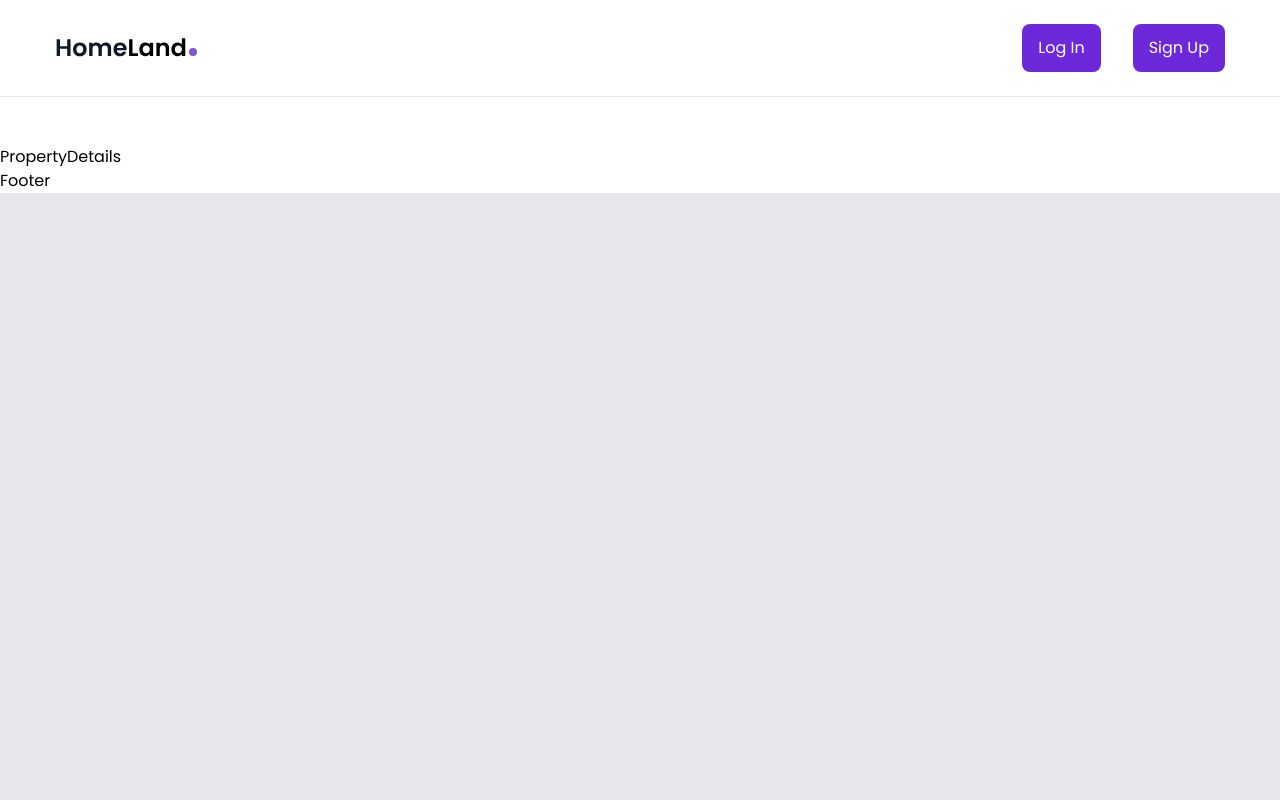
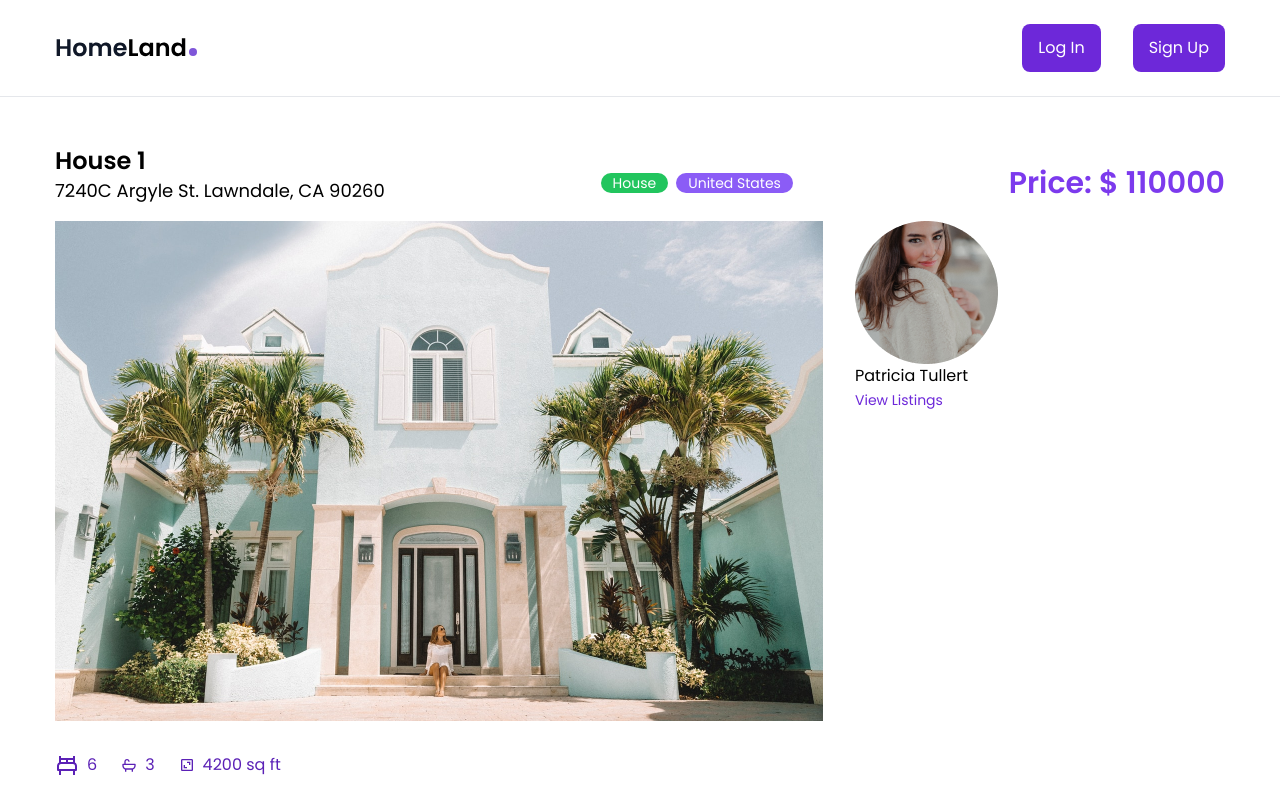
Before and after one commit to saniyafarzindeveloper/homeland-realestate, a React (Create React App) app: page /property/1 in a window 1280 px wide. Shown: the top 800 px of the page. Built offline with nearby package versions, Linux system fonts and the light colour scheme.

Commit message:
property details page in implementation

```diff
--- a/src/pages/PropertyDetails.js
+++ b/src/pages/PropertyDetails.js
@@ -1,7 +1,96 @@
-import React from 'react';
+import React from "react";
+
+//import data
+import { housesData } from "../data";
+
+import { useParams } from "react-router-dom";
+
+import { BiBed, BiBath, BiArea } from "react-icons/bi";
+
+import { Link } from "react-router-dom";
 
 const PropertyDetails = () => {
-  return <div>PropertyDetails</div>;
+  //get house ID
+  const { id } = useParams();
+  // console.log(id);
+
+  //get house based on ID
+  const house = housesData.find((house) => {
+    return house.id === parseInt(id);
+  });
+
+  console.log(house);
+
+  return (
+    <section>
+      <div className="container mx-auto min-h-[800px] mb-14">
+        <div className="flex flex-col lg:flex-row lg:items-center lg:justify-between">
+          <div>
+            <h2 className="font-semibold text-2xl">{house.name}</h2>
+            <h3 className="text-lg mb-4">{house.address}</h3>
+          </div>
+          <div className="mb-4 lg:mb-0 flex gap-2 text-sm">
+            <div className="bg-green-500 text-white px-3 rounded-full">
+              {house.type}
+            </div>
+            <div className="bg-violet-500 text-white px-3 rounded-full">
+              {house.country}
+            </div>
+          </div>
+          <div className="text-3xl font-semibold text-violet-600">
+            {" "}
+           Price: $ {house.price}
+          </div>
+        </div>
+
+        <div className="flex flex-col items-start gap-8 lg:flex-row">
+          <div className="max-w-[768px]">
+            <div className="mb-8">
+              <img src={house.imageLg} alt="" />
+            </div>
+
+
+            <div className="flex gap-x-6 text-violet-800 mb-7" >
+              <div className="flex gap-x-2 items-center" >
+                <BiBed className="text-2xl" />
+                <div>{house.bedrooms}</div>
+              </div>
+
+
+              <div className="flex gap-x-2 items-center">
+                <BiBath />
+                <div>{house.bathrooms}</div>
+              </div>
+
+
+              <div className="flex gap-x-2 items-center">
+                <BiArea />
+                <div>{house.surface}</div>
+              </div>
+
+            </div>
+
+            <div>
+              {house.description}
+            </div>
+
+          </div>
+
+            <div>
+              <div>
+                <div><img src={house.agent.image} alt="agent" /></div>
+                <div>
+                  <div>{house.agent.name}</div>
+                  <Link to= '' className="text-violet-700 text-sm">View Listings</Link>
+                  {/* code from the above line */}
+                </div>
+              </div>
+            </div>
+
+        </div>
+      </div>
+    </section>
+  );
 };
 
 export default PropertyDetails;
```
